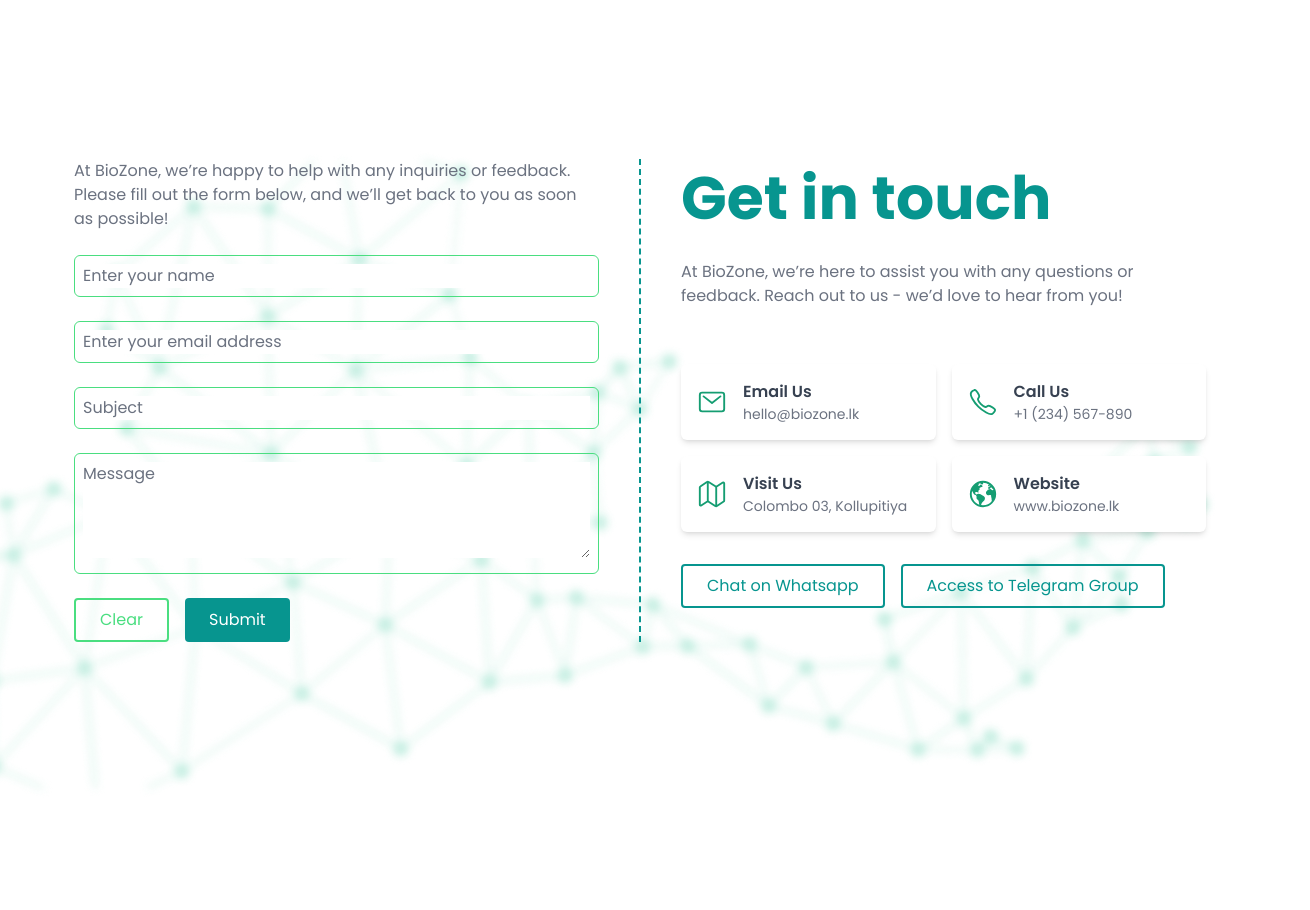
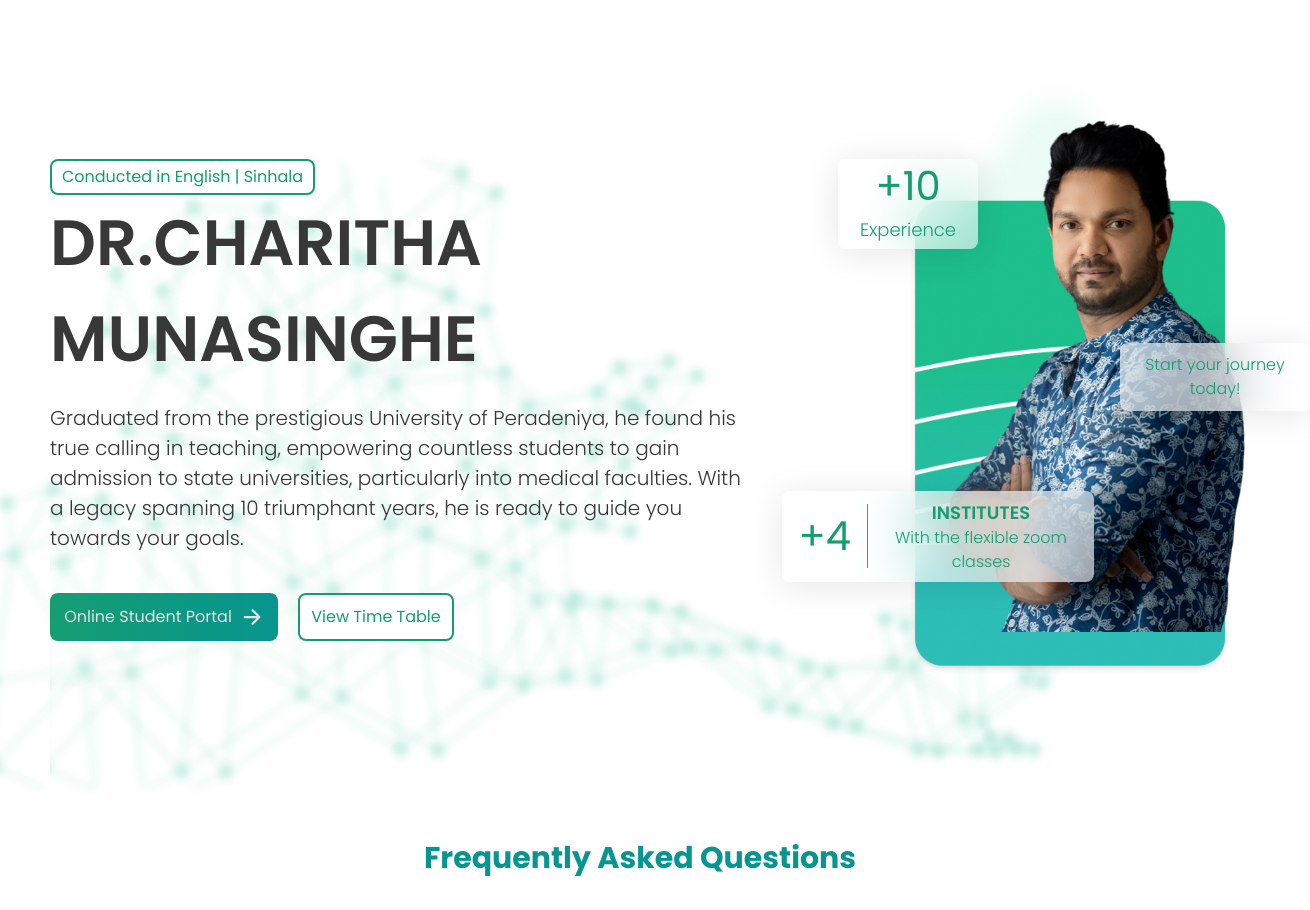
Before and after one commit to Pasinduhansana/Biozone, a React (Vite) app: page / in a window 1280 px wide. Shown: the top 910 px of the page, 1310 px wide, since content can reach past the window. Before the commit the page ends 800 px from the top, so only its background shows below. Built offline with nearby package versions, Linux system fonts and the light colour scheme.

Commit message:
Update App.jsx

```diff
--- a/src/App.jsx
+++ b/src/App.jsx
@@ -7,8 +7,8 @@
 function App() {
 	return (
 		<div className="App bg-primarybg text-primarytext">
-			{/* <Landing />
-			<FAQ /> */}
+			<Landing />
+			<FAQ />
 			<ContactUs/>
 		</div>
 	);
```
